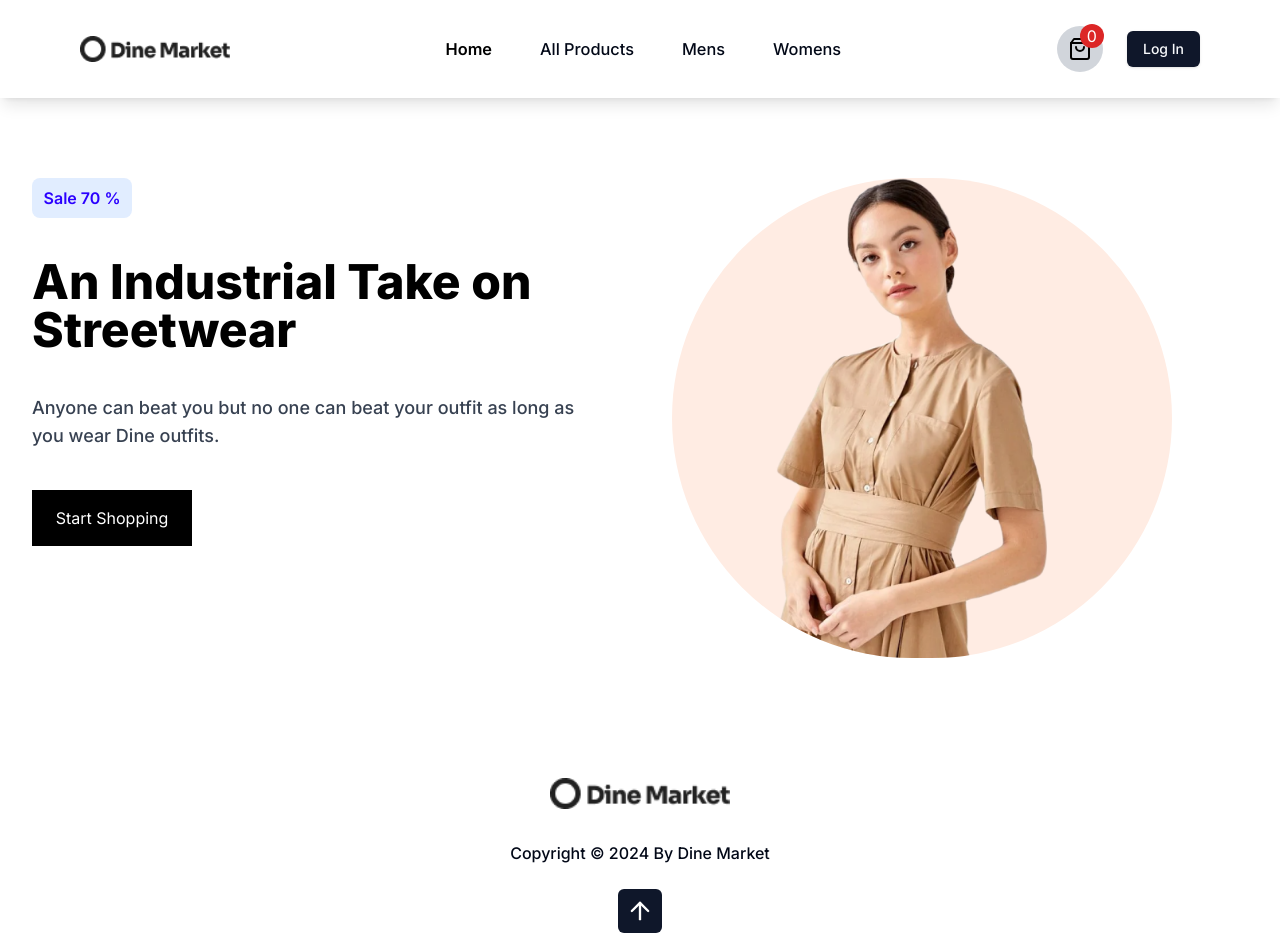
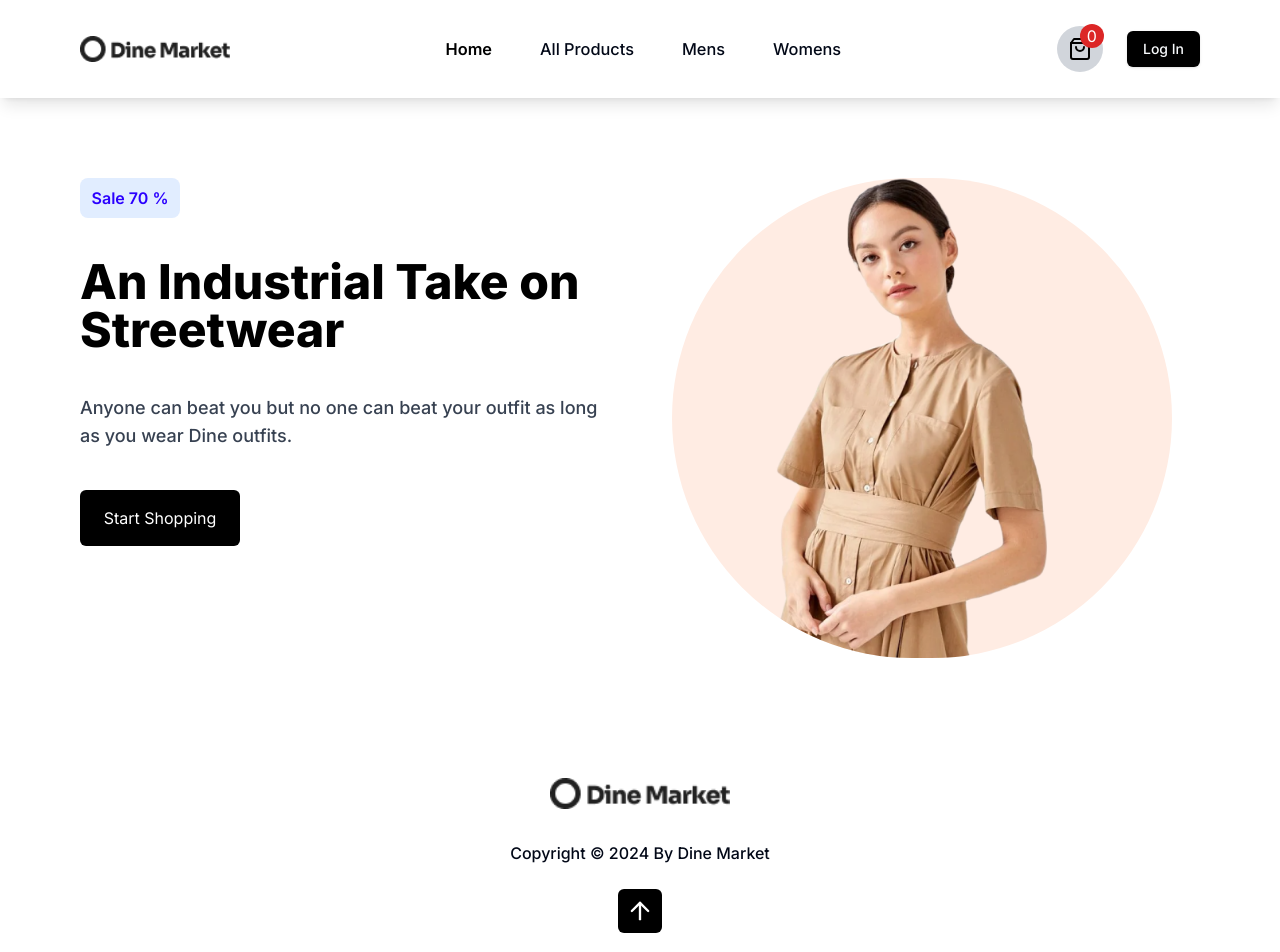
Before and after one commit to Aso200/fakestoreApi-ecommerce, a Next.js app: page / in a window 1280 px wide. Shown: the top 952 px of the page. Built offline with nearby package versions, Linux system fonts and the light colour scheme; no server answers.

Commit message:
api and middleware added

```diff
--- a/package.json
+++ b/package.json
@@ -12,6 +12,8 @@
     "@clerk/nextjs": "^5.0.9",
     "@radix-ui/react-icons": "^1.3.0",
     "@radix-ui/react-slot": "^1.0.2",
+    "axios": "^1.6.8",
+    "canvas-confetti": "^1.9.3",
     "class-variance-authority": "^0.7.0",
     "clsx": "^2.1.1",
     "lucide-react": "^0.378.0",
@@ -23,6 +25,7 @@
     "tailwindcss-animate": "^1.0.7"
   },
   "devDependencies": {
+    "@types/canvas-confetti": "^1.6.4",
     "@types/node": "^20",
     "@types/react": "^18",
     "@types/react-dom": "^18",
--- a/src/Components/Footer.tsx
+++ b/src/Components/Footer.tsx
@@ -62,10 +62,10 @@ const Footer = () => {
 
                 <div className="my-6 flex justify-center items-center">
                     <button
-                        className="text-white p-2 bg-slate-900 rounded-md"
+                        className="text-white p-2 bg-black rounded-md"
                         onClick={scrollToTop}
                     >
-                        <ArrowUp className="w-7 h-7 bg-slate-900" />
+                        <ArrowUp className="w-7 h-7 bg-black" />
                     </button>
                 </div>
             </Wrapper>
--- a/src/Components/Hero.tsx
+++ b/src/Components/Hero.tsx
@@ -1,46 +1,10 @@
-import { Button } from "@/Components/ui/button";
 import Wrapper from "./Wrapper";
-import Link from "next/link";
 
 const Hero = () => {
     return (
-        <>
-            {/* <div className="py-12 px-5 sm:py-20">
-                <Wrapper>
-                    <div className="mx-auto flex px-5 py-12 sm:py-24 md:flex-row flex-col items-center">
-                        <div className="lg:flex-grow lg:max-w-3xl lg:pl-20 md:pl-12 flex flex-col md:items-start md:text-left items-center text-center">
-                            <div className="max-w-4xl">
-                                <h1 className="text-5xl font-extrabold md:text-6xl">
-                                    All Your Style <span className="text-orange-500">Are Here</span>
-                                </h1>
-
-                                <p className="my-6 text-lg text-slate-500">
-                                    This e commerce website is a platform where you can order or
-                                    purchase <span className="text-orange-500">Clothing</span> items and
-                                    you can also find other items.
-                                </p>
-
-                                <Link href="/products">
-                                    <Button className="text-md py-6 px-8">
-                                        Buy Now
-                                    </Button>
-                                </Link>
-                            </div>
-                        </div>
-
-                        <div className="lg:max-w-lg xl:w-full md:w-1/2 w-5/6 md:mb-0 mb-10 flex justify-center items-center">
-                            <img
-                                className="object-cover object-center rotate-12 w-[350px] h-[350px] lg:w-[450px] lg:h-[300px]"
-                                src={"/pink-sweater.png"}
-                                alt="Hero Image"
-                            />
-                        </div>
-                    </div>
-                </Wrapper>
-            </div> */}
-
+        <div className="px-6 sm:px-20 py-12 sm:py-20">
             <Wrapper>
-                <div className="relative flex justify-between gap-16 py-12 px-8 sm:py-20">
+                <div className="relative flex justify-between gap-16">
                     <div className="flex flex-1 flex-col justify-between py-12 pt-0 pb-4">
                         <div className="flex flex-col justify-center gap-[2.5rem]">
                             <h3 className="text-[#2B00FF] font-semibold bg-[#e1edff] h-[40px] w-[100px] flex justify-center items-center rounded-lg">
@@ -56,7 +20,7 @@ const Hero = () => {
                             </p>
 
                             <button
-                                className="bg-black text-white p-4 w-40"
+                                className="bg-black hover:bg-black/95 text-white p-4 w-40 rounded-md"
                                 type="button"
                             >
                                 Start Shopping
@@ -77,7 +41,7 @@ const Hero = () => {
                     </div>
                 </div>
             </Wrapper>
-        </>
+        </div>
     )
 };
 
--- a/src/Components/Navbar.tsx
+++ b/src/Components/Navbar.tsx
@@ -1,7 +1,7 @@
 "use client";
 import React, { useState } from "react";
 import { Button } from "@/Components/ui/button";
-import { NAV_ITEMS } from "@/static";
+import { NAV_ITEMS } from "@/lib/static";
 import Wrapper from "./Wrapper";
 import { Menu as MenuIcon, ShoppingBagIcon, X } from "lucide-react";
 import { SignInButton, SignedIn, SignedOut, UserButton } from "@clerk/nextjs";
@@ -49,7 +49,7 @@ const Navbar = () => {
 
                             <SignedOut>
                                 <SignInButton>
-                                    <Button>
+                                    <Button className="bg-black">
                                         Log In
                                     </Button>
                                 </SignInButton>
--- /dev/null
+++ b/src/app/(routes)/ordersuccess/page.tsx
@@ -0,0 +1,10 @@
+import React from "react";
+
+const OrderSuccess = () => {
+    return (
+        <div>
+        </div>
+    )
+};
+
+export default OrderSuccess;
--- /dev/null
+++ b/src/app/(routes)/product/[id]/page.tsx
@@ -0,0 +1,10 @@
+import React from "react";
+
+const Product = () => {
+    return (
+        <div>
+        </div>
+    )
+};
+
+export default Product;
--- /dev/null
+++ b/src/app/api/auth/route.ts
@@ -0,0 +1,18 @@
+import { NextRequest, NextResponse } from "next/server";
+import { auth } from "@clerk/nextjs/server";
+
+export async function GET(request: NextRequest) {
+
+    const { userId } = auth();
+
+    if (!userId) {
+
+        return NextResponse.json("Unauthorized", { status: 401 });
+
+    }
+
+    const data = { message: userId };
+
+    return NextResponse.json({ data });
+
+};
--- a/src/middleware.ts
+++ b/src/middleware.ts
@@ -1,6 +1,10 @@
 import { clerkMiddleware, createRouteMatcher } from "@clerk/nextjs/server";
 
-const isProtectedRoute = createRouteMatcher(["/cart(.*)"]);
+const isProtectedRoute = createRouteMatcher([
+    "/cart(.*)",
+    "/ordersuccess(.*)",
+    "/api(.*)"
+]);
 
 export default clerkMiddleware((auth, req) => {
     if (isProtectedRoute(req)) auth().protect();
```
Also changed, not shown: public/pink-sweater.png (deleted), src/lib/static.ts (renamed from src/static/index.ts), 1 other file (tests, documents, lock files or other folders).
